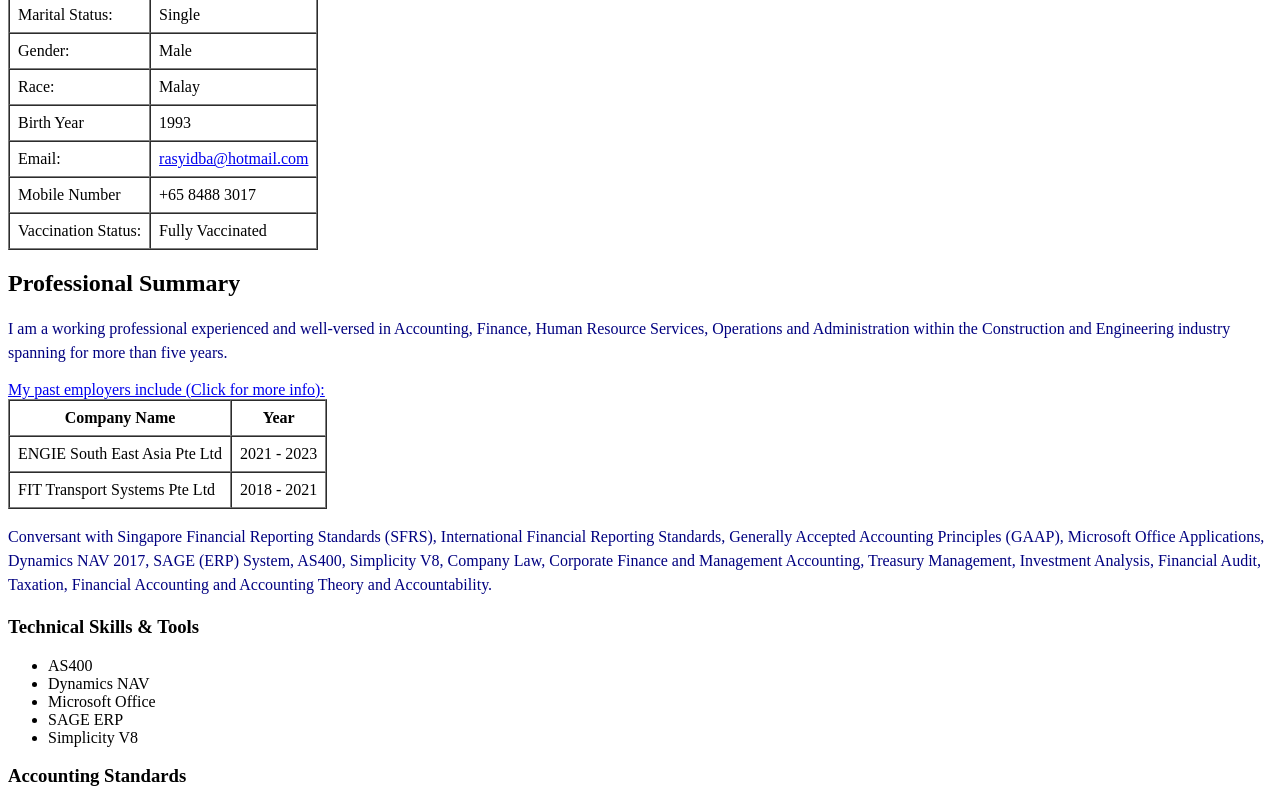
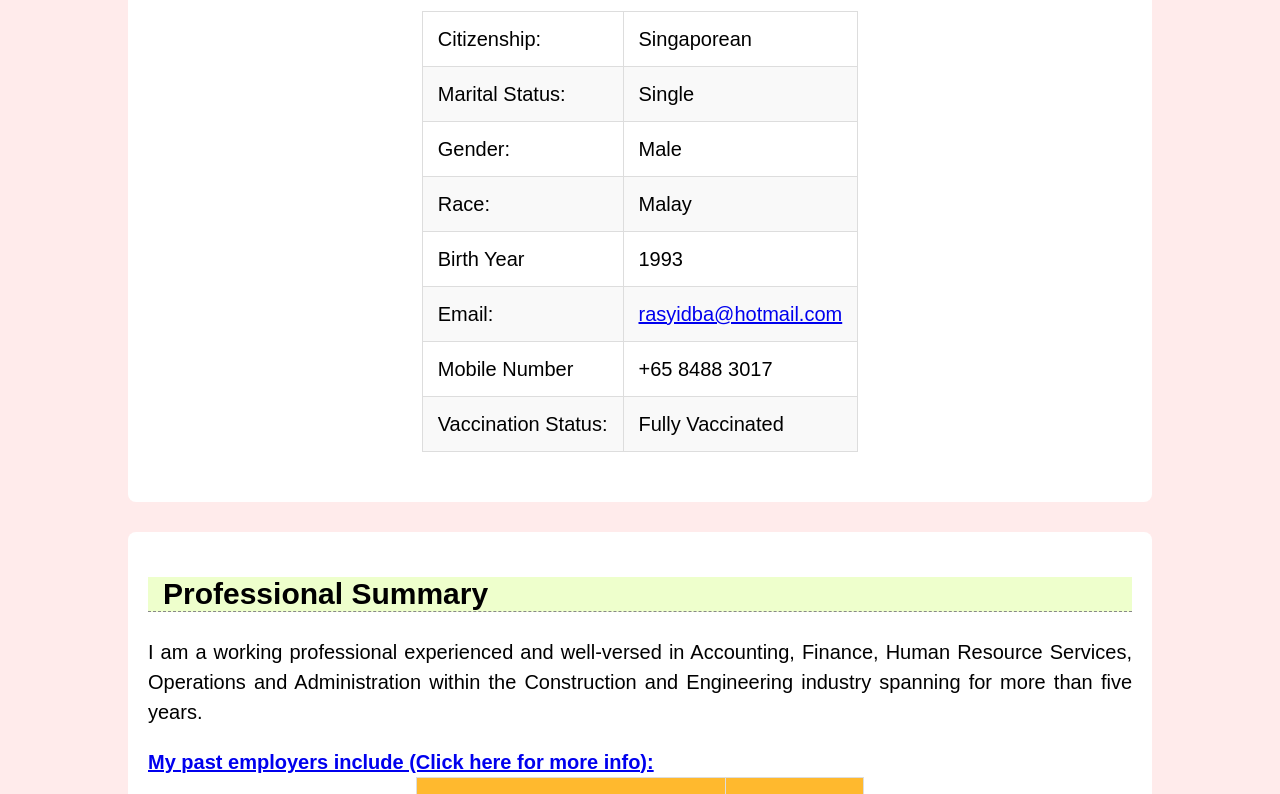
Before and after one commit to JeffersonYapCY/recallsHTML, a plain HTML site: page index.html in a window 1280 px wide. Shown: the part 232-1026 px from the top of the page. Drawn offline with Linux system fonts and the light colour scheme.

Commit message:
updated CSS. Now looks way better

```diff
--- a/css/styles.css
+++ b/css/styles.css
@@ -1,8 +1,94 @@
+/* Generic a p h123 */
+
 p {
-  color: navy;
   line-height: 1.5;
 }
 
-h1 {
-  color: darkgreen;
+a {
+  line-height: 1.5;
 }
+
+H1 {
+    text-align: center;
+    background-color: white;
+    padding-bottom: 0.2em;
+    padding-top: 0.2em;
+}
+
+H2 {
+    background-color: #EFC;
+    padding-left: 0.5em;
+    border-bottom: 1px dashed #888;
+}
+
+H3 {
+    background-color: #FFC;
+    padding-left: 0.5em;
+}
+
+
+/* Make space at left and right if it's desktop */
+
+@media screen and (min-width: 768px) {
+  body {
+    width: 80%;
+    margin: 0 auto;
+    text-align: justify;
+    font-size: 20px;
+  }
+}
+
+/* Background colour */
+
+body {
+  background-color: rgb(255, 235, 235);
+  font-family: Arial, sans-serif, 'Times New Roman', Times, serif;
+}
+
+.resume-section {
+  background-color: white;
+  padding: 20px;
+  border-radius: 8px;
+  margin-bottom: 1.5em;
+}
+
+
+/* table */
+
+table {
+  width: auto;            /* shrink to fit content */
+  margin: 0 auto 1.5em;   /* center horizontally and add bottom margin */
+  border-collapse: collapse;
+  line-height: 1.5em;
+  font-size: 20px;
+}
+
+th, td {
+  padding: 12px 15px;
+  border: 1px solid #ddd;
+  text-align: left;
+}
+
+th {
+  background-color: #ffb92e; /* warm highlight */
+  color: white;
+  font-weight: bold;
+}
+
+tr:nth-child(even) {
+  background-color: #f9f9f9;
+}
+
+tr:hover {
+  background-color: #ffe4b5; /* subtle hover */
+  cursor: pointer;
+}
+
+li {
+  transition: background-color 0.6s ease;
+}
+
+li:hover {
+  background-color: #daffd4; /* subtle hover */
+  cursor: pointer;
+}
--- a/index.html
+++ b/index.html
@@ -2,18 +2,20 @@
 
 <head>
 <link rel="stylesheet" href="css/styles.css" />
-<title>Rasyid CV</title>
+<title>Rasyid CV - (Updated as of 20 May 2025)</title>
 </head>
 
 <body>
-<h1>CURRICULUM VITAE of ABDUL RASYID BIN ABDUL KARIM
-(Updated as of 20 May 2025)</h1>
 
-<h3>I am open to immediate opportunities</h3>
+<h1>Resume of ABDUL RASYID BIN ABDUL KARIM </h1>
 
 
-<section id="Particulars">
-    <h2>Personal</h2>
+
+
+<section id="Particulars" class="resume-section">
+
+  <h3>I am open to immediate opportunities</h3>
+  <h2>Personal</h2>
     <table border="1" cellpadding="8" cellspacing="0">
         <tr>
             <td>
@@ -83,7 +85,7 @@
 </section>
 
 
-<section id="professional-summary">
+<section id="professional-summary" class="resume-section">
 <h2>Professional Summary</h2>
     <p>
         I am a working professional experienced and well-versed in Accounting, Finance,
@@ -92,7 +94,7 @@ and Engineering industry spanning for more than five years.
     </p>
 
     <a title="Click for more info" href="RasyidJobDescription.html" target="_blank" rel="noopener noreferrer">
-        My past employers include (Click for more info):
+        <strong>My past employers include (Click here for more info):</strong>
     </a>
 
 <table border="1" cellpadding="8" cellspacing="0">
@@ -125,6 +127,7 @@ and Engineering industry spanning for more than five years.
     </p>
 </section>
 
+<section id="skills-and-tools" class="resume-section">
 <h3>Technical Skills & Tools</h3>
   <ul>
     <li>AS400</li>
@@ -155,9 +158,10 @@ and Engineering industry spanning for more than five years.
     <li>Corporate Finance</li>
     <li>Management Accounting</li>
   </ul>
+  </section>
 
 
-<section id="character-work-ethic">
+<section id="character-work-ethic" class="resume-section">
   <h2>Character and Work Ethic</h2>
 
   <h3>Communication & Interpersonal Skills</h3>
@@ -187,7 +191,7 @@ and Engineering industry spanning for more than five years.
   </ul>
 </section>
 
-<section id="academic-qualifications">
+<section id="academic-qualifications" class="resume-section">
   <h2>Academic Qualifications</h2>
 
 <article>
@@ -221,7 +225,7 @@ and Engineering industry spanning for more than five years.
   </article>
 </section>
 
-<section id="awards-honours">
+<section id="awards-honours" class="resume-section">
   <h2>Awards and Honours</h2>
   <ul>
     <li>Singapore Polytechnic’s CCA, Certificate of Attainment (Gold with Honours), 2015</li>
@@ -233,7 +237,7 @@ and Engineering industry spanning for more than five years.
   </ul>
 </section>
 
-<section id="hobbies">
+<section id="hobbies" class="resume-section">
   <h2>Hobbies</h2>
   <ul>
     <li>Enthusiast of flight simulators, which develop focus and technical skills.</li>
@@ -242,7 +246,9 @@ and Engineering industry spanning for more than five years.
   </ul>
 </section>
 
+
 </body>
+
 
 
 <footer style="font-size: 0.9em; color: #666; text-align: center;">
```
Also changed, not shown: RasyidJobDescription.html (+8 -6 lines).
